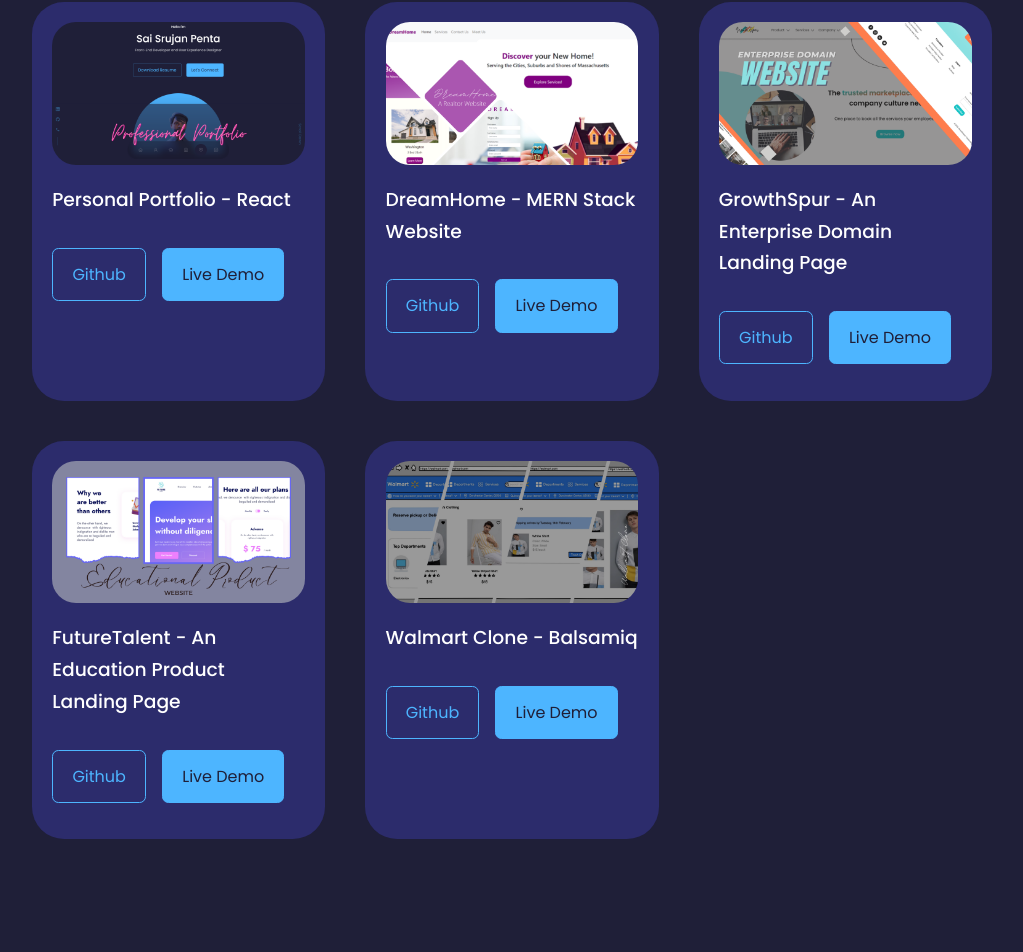
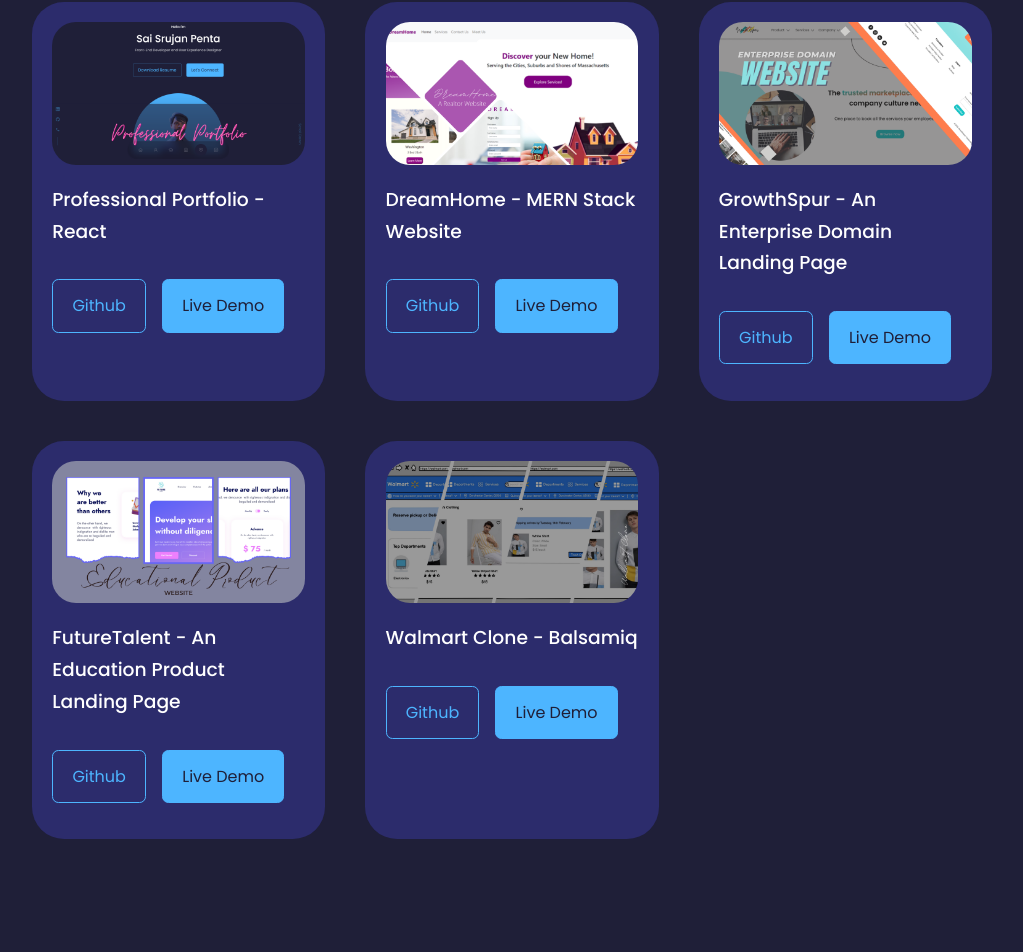
Before and after one commit to saisrujanpenta/Personal-Portfolio, a React (Create React App) app: page / in a window 1280 px wide. Shown: the part 4754-5706 px from the top of the page, without its empty margins (128-1151 px from the left). Built offline with nearby package versions, Linux system fonts and the light colour scheme.

Commit message:
content changes

```diff
--- a/src/components/portfolio/Portfolio.jsx
+++ b/src/components/portfolio/Portfolio.jsx
@@ -10,7 +10,7 @@ const data = [
   {
     id: 1,
     image: IMG1,
-    title: 'Personal Portfolio - React',
+    title: 'Professional Portfolio - React',
     github: 'https://github.com/saisrujanpenta/Personal-Portfolio',
     demo: 'https://saisrujanpenta.com'
   },
```
